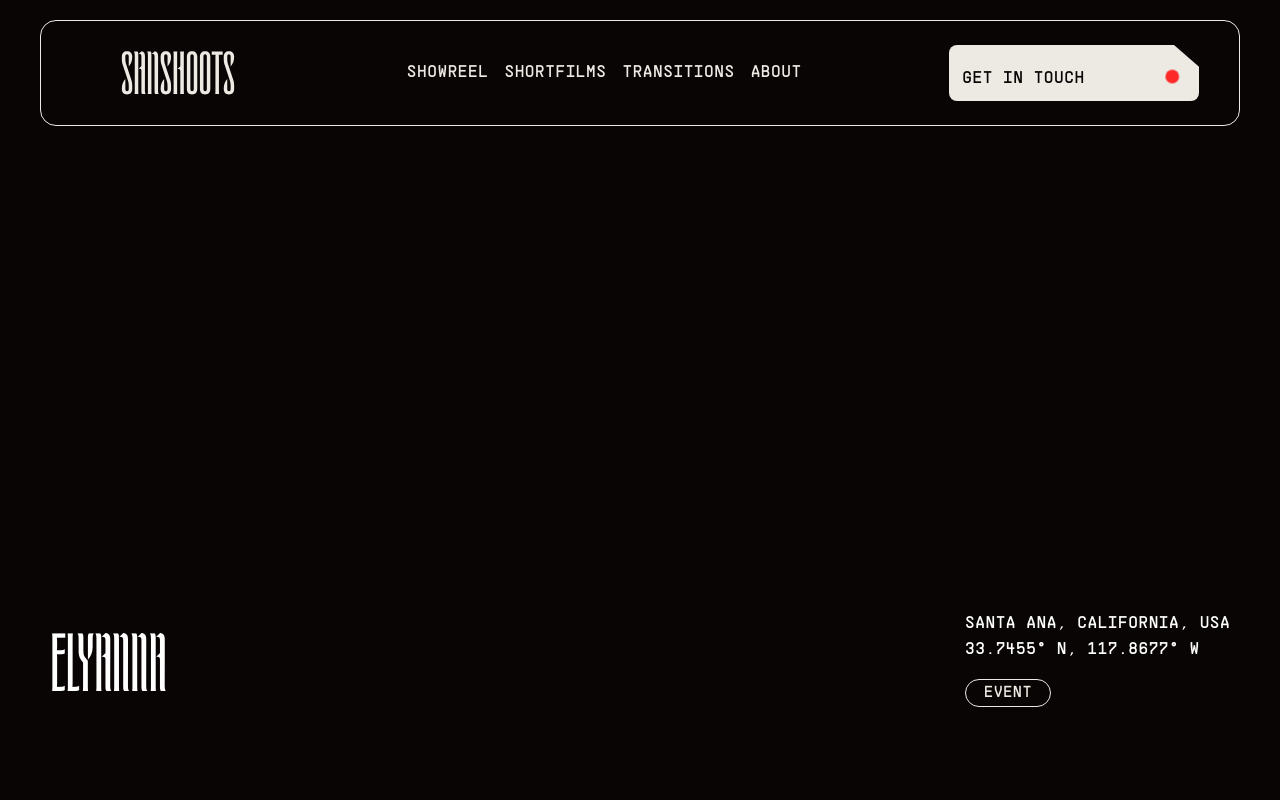
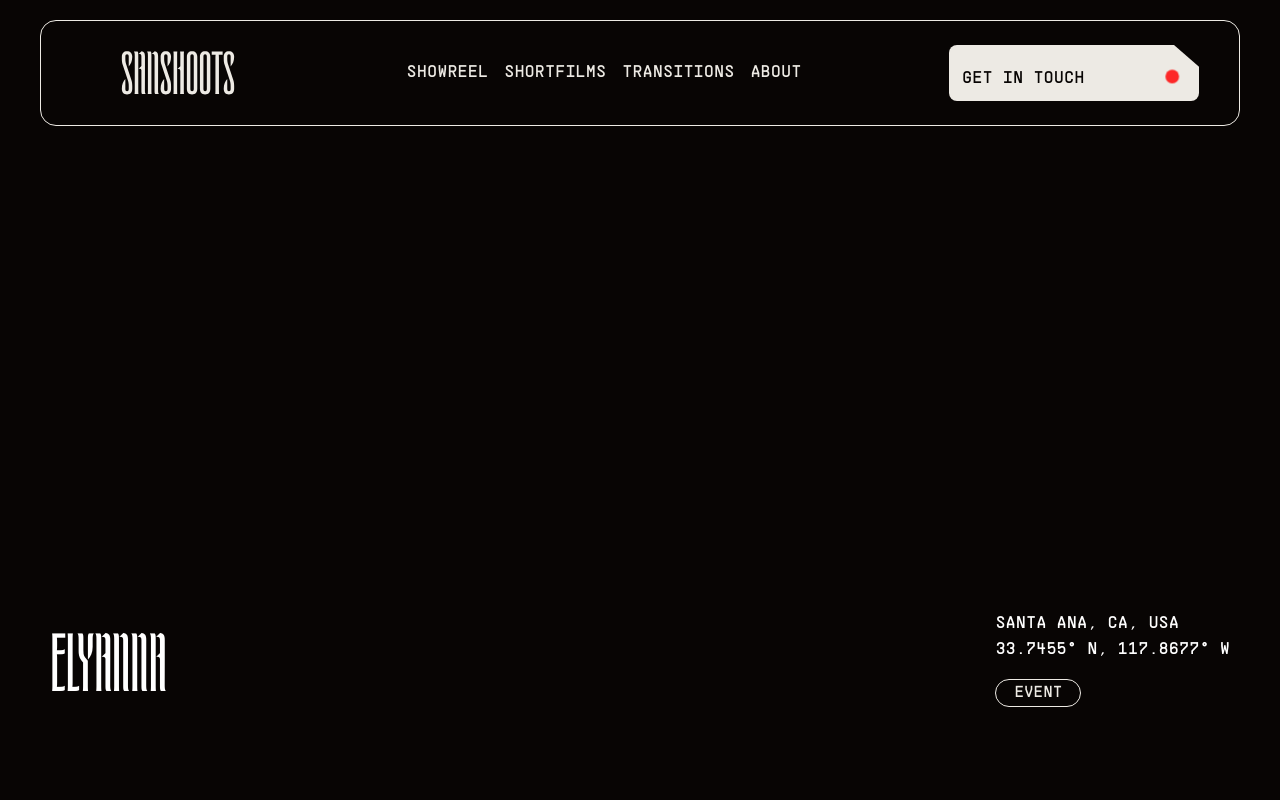
Before and after one commit to baileylatimer/sanshoots, a Gatsby site: page /work/elyanna in a window 1280 px wide. Shown: the top 800 px of the page. Built offline with nearby package versions, Linux system fonts and the light colour scheme; Gatsby itself is replaced by a stand-in of ours.

Commit message:
updated yung bans

```diff
--- a/src/pages/work/elyanna.js
+++ b/src/pages/work/elyanna.js
@@ -74,7 +74,7 @@ const videoUrl = 'https://vimeo.com/988666899';
 const projectTitle = 'Elyanna';
 const pageTitle = 'Elyanna';
 const projectInfo = [
-  'Santa Ana, California, USA',
+  'Santa Ana, CA, USA',
   '33.7455° N, 117.8677° W'
 ];
 const projectTag = 'Event';
--- /dev/null
+++ b/src/pages/work/yung-bans.js
@@ -0,0 +1,104 @@
+import React, { useEffect } from 'react';
+import ProjectPage from '../../components/project-page';
+import Image1 from '../../images/francis-mercier/francis-mercier-sanshoots--23.jpg';
+import Image2 from '../../images/francis-mercier/francis-mercier-sanshoots--17.jpg';
+import Image3 from '../../images/francis-mercier/francis-mercier-sanshoots--13.jpg';
+import Image4 from '../../images/francis-mercier/francis-mercier-sanshoots--10.jpg';
+import Image5 from '../../images/francis-mercier/francis-mercier-sanshoots--4.jpg';
+import Image6 from '../../images/francis-mercier/francis-mercier-sanshoots--5.jpg';
+
+import NourArdakani from "../../videos/production.mp4";
+import Paliroots from "../../videos/production.mp4";
+
+const projectDetails = [
+  {
+    type: 'Title',
+    content: {
+      heading: [
+        'Francis Mercier\'s',
+        'Afro set breaks the dance floor in Chinatown'
+      ],
+    },
+  },
+  {
+    type: 'Image',
+    content: {
+      image: Image1,
+    },
+  },
+  {
+    type: 'Paragraph',
+    content: {
+      heading: 'Telling his story',
+      text: 'Yung Bans, a major influence in the hip-hop rap scene, brought his unique energy to a desert shoot that perfectly matched his distinct style. Working with Yung Bans was a thrilling experience, especially as a longtime fan from high school. This project involved shooting a music video for his new song "YSL" amidst the stark and evocative backdrop of train tracks in the desert.',
+    },
+  },
+  {
+    type: 'Gallery',
+    content: {
+      images: [
+        Image2,
+        Image3,
+        Image4,
+        Image5,
+      ],
+    },
+  },
+  {
+    type: 'Paragraph',
+    content: {
+      heading: 'Putting it together',
+      text: 'For this shoot, I used the Sony A7Siii at 60 FPS, incorporating a mix of handheld movements and gimbal shots for smooth motion. One unique element of this project was integrating 360 camera moments, adding a dynamic layer to the final edit. Navigating through the packed venue was challenging, but finding the perfect spots to set up allowed for exceptional footage of the performance. The editing process involved creative techniques to manage the intense lighting, using camera transitions to enhance the visual flow.',
+    },
+  },
+  {
+    type: 'Image',
+    content: {
+      image: Image6,
+    },
+  },
+  {
+    type: 'Paragraph',
+    content: {
+      heading: 'In conclusion',
+      text: 'The result is a high-energy recap that truly captures the essence of Francis Mercier\'s LA show. Working with his team, including his tour manager Oscar, was a fantastic experience, and we\'re excited for future collaborations. The beats, relive the magic of this unforgettable night.',
+    },
+  },
+];
+
+const videoUrl = 'https://vimeo.com/1006045937';
+const projectTitle = 'Yung Bans';
+const pageTitle = 'Yung Bans';
+const projectInfo = [
+  'California City, CA, USA',
+  '35.1258° N, 117.9859° W'
+];
+const projectTag = 'Music Video';
+
+
+const nextProjectTitle = "Yung Bans";
+const nextProjectUrl = "/work/yung-bans";
+
+const ProjectPageContainer = () => {
+  useEffect(() => {
+    document.body.classList.add('project-page');
+    return () => {
+      document.body.classList.remove('project-page');
+    };
+  }, []);
+
+  return (
+    <ProjectPage
+      videoUrl={videoUrl}
+      projectDetails={projectDetails}
+      projectTitle={projectTitle}
+      projectInfo={projectInfo}
+      projectTag={projectTag}
+      pageTitle={pageTitle}
+      nextProjectTitle={nextProjectTitle}
+      nextProjectUrl={nextProjectUrl}
+    />
+  );
+};
+
+export default ProjectPageContainer;
```
